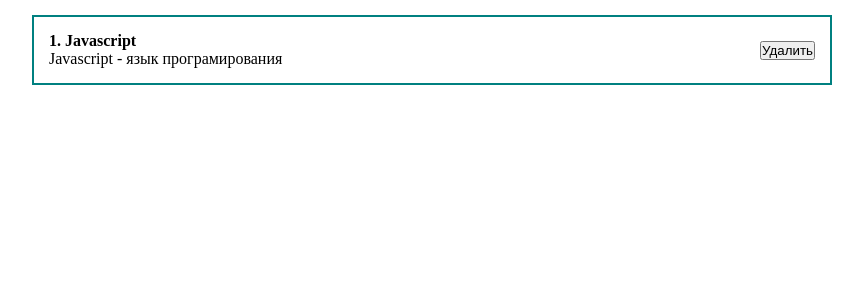
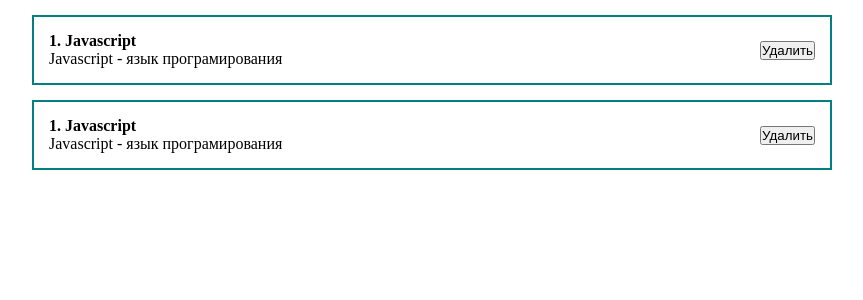
Before and after one commit to VVerkin/react-fund-course, a React (Create React App) app: page / in a window 1280 px wide. Shown: the top 300 px of the page, without its empty margins (208-1071 px from the left). Built offline with nearby package versions, Linux system fonts and the light colour scheme.

Commit message:
создает компанент отдельного поста

```diff
--- a/src/App.js
+++ b/src/App.js
@@ -2,23 +2,15 @@ import React, {useState} from 'react';
 import Counter from './components/Counter';
 import ClassCounter from './components/ClassCounter';
 import './styles/App.css';
+import PostItem from './components/PostItem';
 
 function App() {
   const [value, setValue] = useState('Текст в инпуте')
 
   return (
     <div className="App">
-      <div className="post">
-        <div clssName="post__content">
-          <strong>1. Javascript</strong>
-          <div>
-            Javascript - язык програмирования
-          </div>
-        </div>
-        <div className="post__btns">
-          <button>Удалить</button>
-        </div>
-      </div>
+      <PostItem />
+      <PostItem />
     </div>
   );
 }
--- /dev/null
+++ b/src/components/PostItem.jsx
@@ -0,0 +1,19 @@
+import React from 'react';
+
+const PostItem = () => {
+  return (
+    <div className="post">
+        <div clssName="post__content">
+          <strong>1. Javascript</strong>
+          <div>
+            Javascript - язык програмирования
+          </div>
+        </div>
+        <div className="post__btns">
+          <button>Удалить</button>
+        </div>
+      </div>
+  );
+};
+
+export default PostItem;
```
Also changed, not shown: 1 other file (tests, documents, lock files or other folders).
